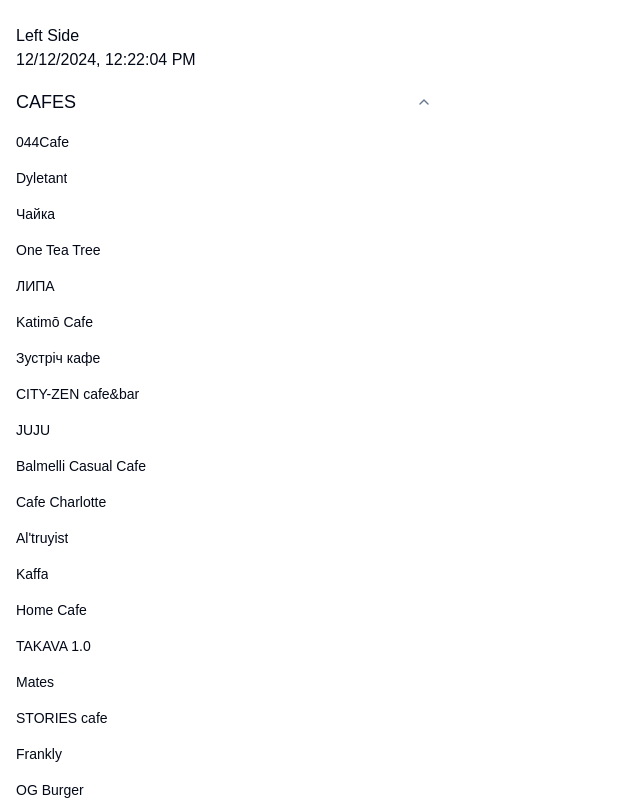
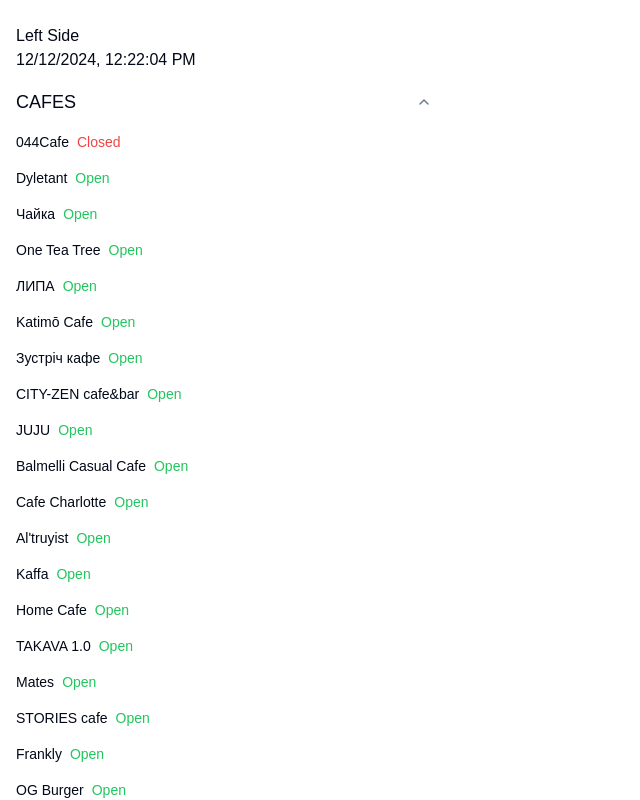
Before and after one commit to kirillpav/kyiv-optionality, a Next.js app: page / in a window 1280 px wide. Both pictures are taken after a click on the button "CAFES". Shown: the top 800 px of the page, without its empty margins (0-640 px from the left). Built offline with nearby package versions, Linux system fonts and the light colour scheme; what @radix-ui/themes would draw is missing.

Commit message:
Correct time calculations for each palce

```diff
--- a/src/app/components/LocationInfo.tsx
+++ b/src/app/components/LocationInfo.tsx
@@ -48,14 +48,43 @@
 	const currentHour = currentDate.getHours();
 	const currentMinute = currentDate.getMinutes();
 
+	const currentDayPeriod = openingHours?.periods?.find(
+		(period) => period.open.day === currentDay
+	);
+
+	if (currentDayPeriod) {
+		const { open, close } = currentDayPeriod;
+
+		if (!close) return true;
+
+		if (
+			open.hour !== undefined &&
+			open.minute !== undefined &&
+			close?.hour !== undefined &&
+			close?.minute !== undefined
+		) {
+			const { hour: startHour, minute: startMinute } = open;
+			const { hour: endHour, minute: endMinute } = close;
+
+			if (
+				(currentHour > startHour ||
+					(currentHour === startHour && currentMinute >= startMinute)) &&
+				(currentHour < endHour ||
+					(currentHour === endHour && currentMinute < endMinute))
+			) {
+				return true;
+			}
+		}
+	}
+
 	return false;
 };
 
 function getPlaceData(data: any): Place[] {
 	return data.places.map((place: any) => ({
 		name: place.displayName.text,
-		openingHours: place.openingHours,
-		isOpen: isOpenAtTime(place.openingHours, new Date()),
+		openingHours: place.regularOpeningHours as OpeningHours,
+		isOpen: isOpenAtTime(place.regularOpeningHours as OpeningHours, kyivTime), // change to kyivTime later
 	}));
 }
 
@@ -82,9 +111,13 @@
 								key={id}
 								className="divide-y divide-dashed divide-zinc-600"
 							>
-								<div className="flex items-center justify-between">
+								<div className="flex items-center justify-between gap-2">
 									<p>{cafe.name}</p>
-									{/* <p>{cafe.openingHours}</p> */}
+									{cafe.isOpen ? (
+										<p className="text-green-500">Open</p>
+									) : (
+										<p className="text-red-500">Closed</p>
+									)}
 								</div>
 							</AccordionContent>
 						</div>
@@ -93,19 +126,46 @@
 				<AccordionItem value="restaurants">
 					<AccordionTrigger>Restaurants</AccordionTrigger>
 					{restaurantData.map((restaurant: Place, id: number) => (
-						<AccordionContent key={id}>{restaurant.name}</AccordionContent>
+						<AccordionContent key={id}>
+							<div className="flex items-center justify-between gap-2">
+								<p>{restaurant.name}</p>
+								{restaurant.isOpen ? (
+									<p className="text-green-500">Open</p>
+								) : (
+									<p className="text-red-500">Closed</p>
+								)}
+							</div>
+						</AccordionContent>
 					))}
 				</AccordionItem>
 				<AccordionItem value="parks">
 					<AccordionTrigger>Parks</AccordionTrigger>
 					{parkData.map((park: Place, id: number) => (
-						<AccordionContent key={id}>{park.name}</AccordionContent>
+						<AccordionContent key={id}>
+							<div className="flex items-center justify-between gap-2">
+								<p>{park.name}</p>
+								{park.isOpen ? (
+									<p className="text-green-500">Open</p>
+								) : (
+									<p className="text-red-500">Closed</p>
+								)}
+							</div>
+						</AccordionContent>
 					))}
 				</AccordionItem>
 				<AccordionItem value="bars">
 					<AccordionTrigger>Bars</AccordionTrigger>
 					{barData.map((bar: Place, id: number) => (
-						<AccordionContent key={id}>{bar.name}</AccordionContent>
+						<AccordionContent key={id}>
+							<div className="flex items-center justify-between gap-2">
+								<p>{bar.name}</p>
+								{bar.isOpen ? (
+									<p className="text-green-500">Open</p>
+								) : (
+									<p className="text-red-500">Closed</p>
+								)}
+							</div>
+						</AccordionContent>
 					))}
 				</AccordionItem>
 			</Accordion>
```
